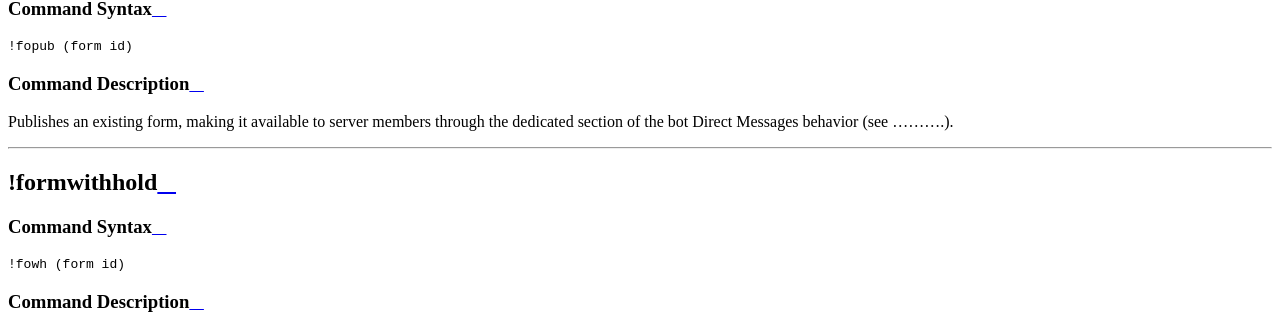
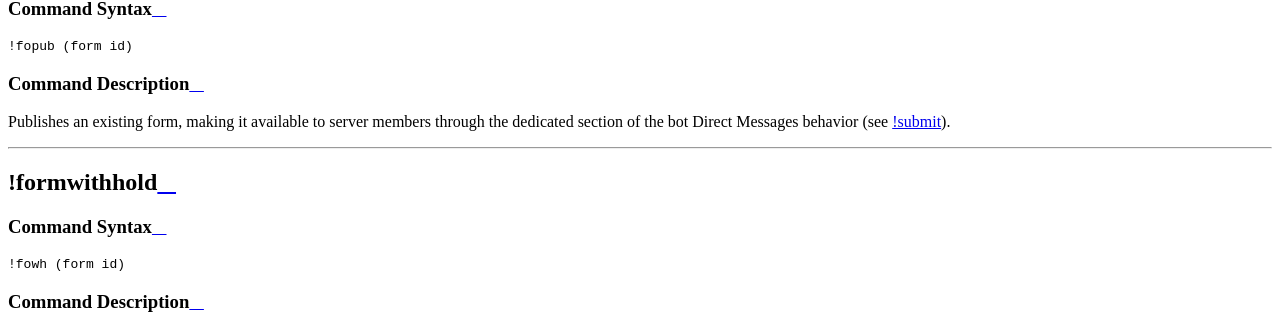
Before and after one commit to cycloptux/GiselleBot-Documentation, a Sphinx documentation site: the page built from docs/source/modules/forms.rst, in a window 1280 px wide and 900 px high, scrolled down 5328 px. Shown: the part 147-461 px from the top of the window. Built offline with Sphinx 7.4.7 and the Read the Docs theme 2.0.0, drawn with Linux system fonts in a browser that asks for light colours.

Commit message:
Fixed a reference.

```diff
--- a/docs/source/modules/forms.rst
+++ b/docs/source/modules/forms.rst
@@ -46,6 +46,8 @@ Permissions Needed
 | **User**: Administrator
 
 ....
+
+.. _submit:
 
 |bot_prefix|\ submit
 --------------------
@@ -216,7 +218,7 @@ Command Syntax
 
 Command Description
 ^^^^^^^^^^^^^^^^^^^
-Publishes an existing form, making it available to server members through the dedicated section of the bot Direct Messages behavior (see ..........).
+Publishes an existing form, making it available to server members through the dedicated section of the bot Direct Messages behavior (see :ref:`submit`).
 
 ....
 
```
